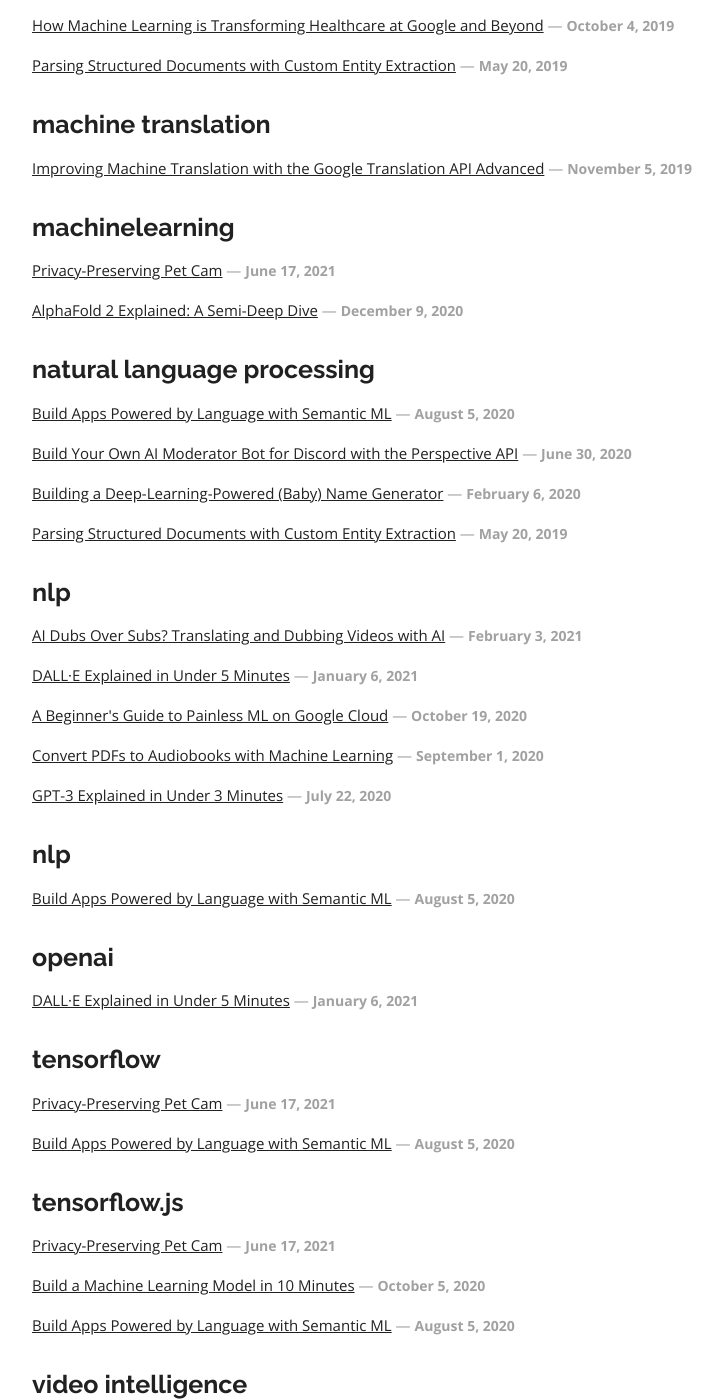
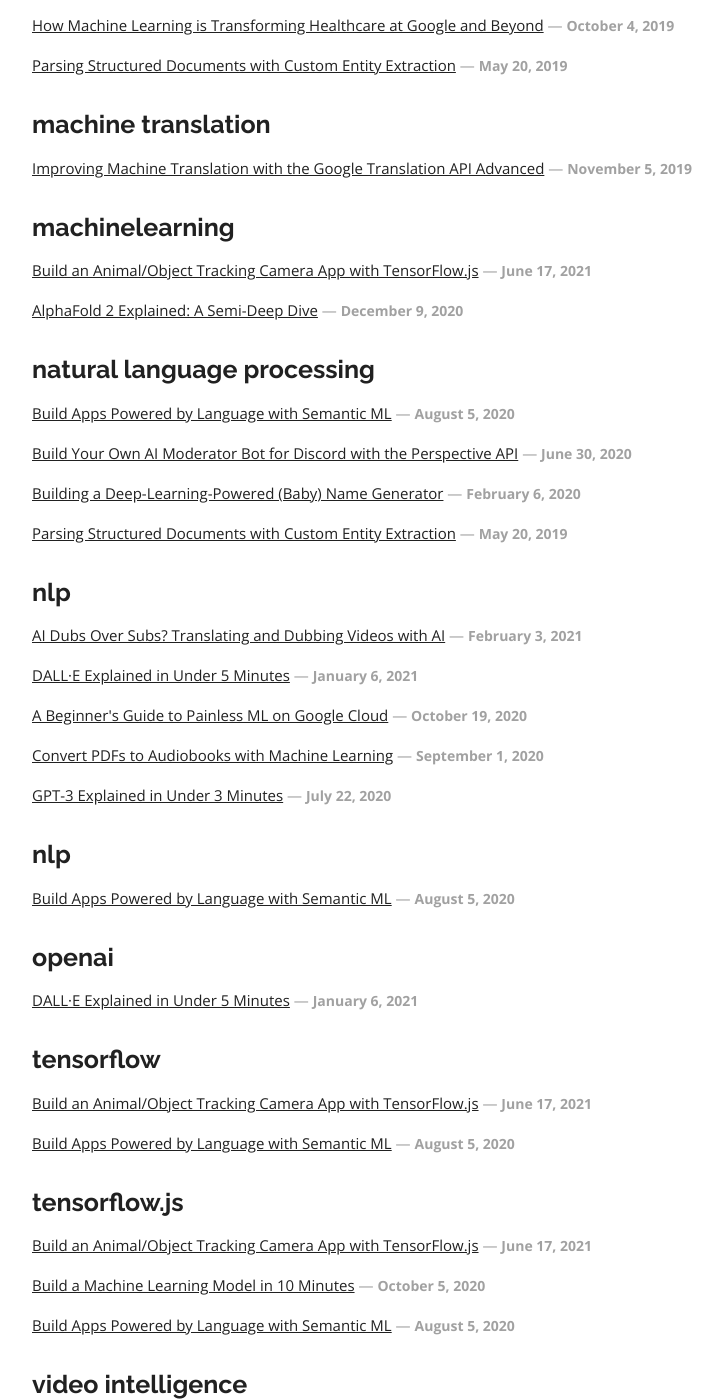
Before and after one commit to dalequark/daleonai, a Jekyll site: the page built from tags.md, in a window 1280 px wide and 1400 px high, scrolled down 3124 px. Shown: the whole window, without its empty margins (238-961 px from the left). Built offline with Jekyll 4.4.1, drawn with Linux system fonts in a browser that asks for light colours; some web fonts are replaced; a script that is not in the unit is left out; some of the changed text lies outside the part shown.

Commit message:
Update Blog “2021-06-17-privacy-preserving-pet-cam”

```diff
--- a/_posts/2021-06-17-privacy-preserving-pet-cam.md
+++ b/_posts/2021-06-17-privacy-preserving-pet-cam.md
@@ -1,6 +1,6 @@
 ---
 layout: post
-title: Privacy-Preserving Pet Cam
+title: Build an Animal/Object Tracking Camera App with TensorFlow.js
 date: 2021-06-17T18:18:32.533Z
 description: Build a smart camera that tracks your pets (and whatever else)
   using privacy-preserving, on-device ML.
```
